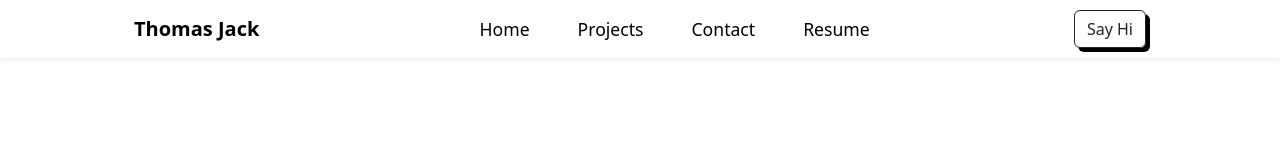
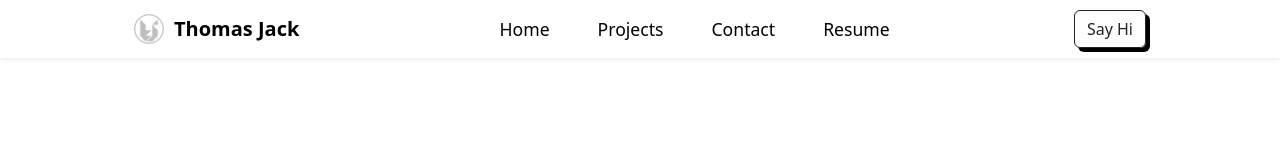
Before and after one commit to quikstart86/TJ-React-Portfolio, a React (Vite) app: page / in a window 1280 px wide. Shown: the top 160 px of the page. Built offline with nearby package versions, Linux system fonts and the light colour scheme.

Commit message:
added in a logo

```diff
--- a/src/App.css
+++ b/src/App.css
@@ -8,6 +8,11 @@ section [class^="container"] {
     nav [class^="container"] {
       padding: 0 4rem;
     }
+  }
+
+  .logo {
+    height: 30px;
+    padding-right: 10px;
   }
 
   section:not(:first-of-type) {
--- a/src/components/Header.jsx
+++ b/src/components/Header.jsx
@@ -6,7 +6,10 @@ function Header() {
 
      <nav className="navbar navbar-expand-lg sticky-top shadow-sm">
      <div className="container-lg">
+        <div className="d-flex align-items-center">
+            <img className="logo" src="/assets/grey.png" alt="" />
          <Link className="navbar-brand fw-bold" to="/">Thomas Jack</Link>
+         </div>
          <button className="navbar-toggler" type="button" data-bs-toggle="collapse" data-bs-target="#navbarNav"
              aria-controls="navbarNav" aria-expanded="false" aria-label="Toggle navigation">
              <span className="navbar-toggler-icon"></span>
```
